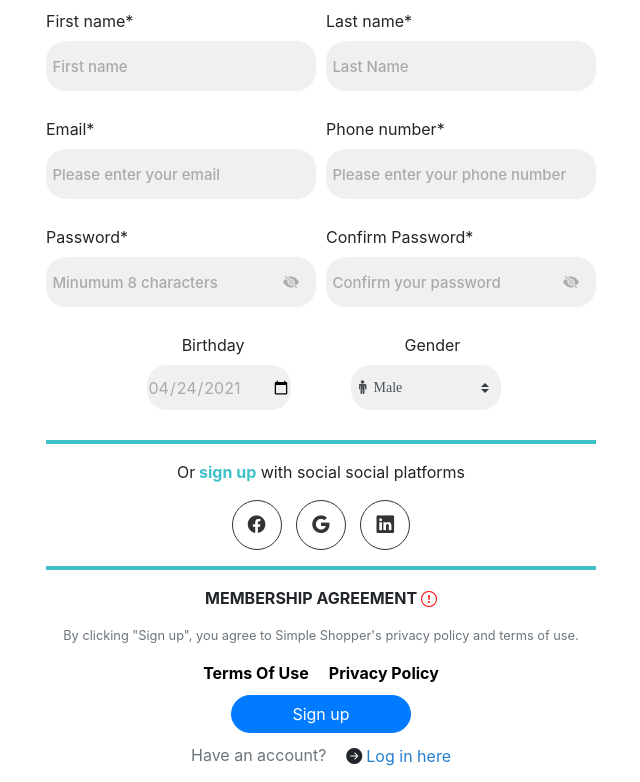
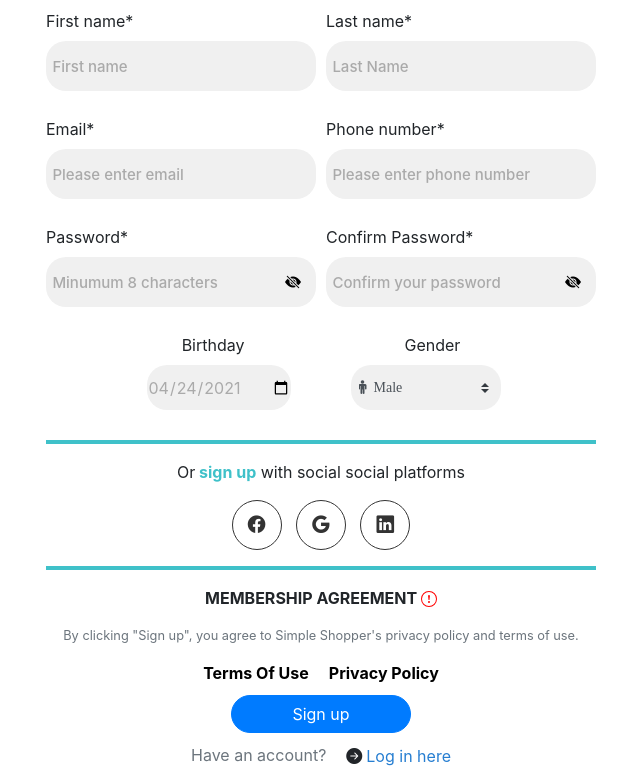
Before and after one commit to owen0712/simple-shopper, a PHP site: page /src/sign.html in a window 1280 px wide. Shown: the part 226-1008 px from the top of the page, without its empty margins (319-959 px from the left). Run offline with PHP 8.4, Linux system fonts and the light colour scheme; some libraries are stand-ins or nearby versions.

Commit message:
wen xuan
modified

```diff
--- a/src/sign.html
+++ b/src/sign.html
@@ -72,7 +72,7 @@
           <div class="form-row"  style="justify-content: center;">
               <div class="col-md-3 mb-3">
                <label style="margin-top: 10px;">Email*</label>
-                <input type="email" class="form-type" placeholder= "Please enter your email" id = "email" >
+                <input type="email" class="form-type" placeholder= "Please enter email" id = "email" >
                 <div class = "i_check">
                   <i class="bi bi-check-circle-fill" id="bi-check-circle-fill"></i>
                   <i class="bi bi-exclamation-circle-fill" id = "bi-exclamation-circle-fill"></i>
@@ -81,7 +81,7 @@
               </div>
               <div class="col-md-3 mb-3">
                <label style="margin-top: 10px;">Phone number*</label>
-                <input type="tel" class="form-type" placeholder= "Please enter your phone number" id = "phone" >
+                <input type="tel" class="form-type" placeholder= "Please enter phone number" id = "phone" >
                 <div class = "i_check">
                   <i class="bi bi-check-circle-fill" id="bi-check-circle-fill"></i>
                   <i class="bi bi-exclamation-circle-fill" id = "bi-exclamation-circle-fill"></i>
--- a/style/forgot.css
+++ b/style/forgot.css
@@ -20,7 +20,7 @@
   .form-type i {
     text-align: center;
     line-height: 55px;
-    color: #acacac;
+    color: #000000;
     font-size: 1.1rem;
   }
 
--- a/style/signUp.css
+++ b/style/signUp.css
@@ -140,7 +140,7 @@
   .i_check i{
     position: absolute;
     top: 55px;
-    right: 50px;
+    right: 40px;
     visibility:hidden;
   }
 
@@ -185,9 +185,9 @@
 
 .i_check2 i{
   position:absolute;
-  right: 46px;
+  right: 36px;
   top: 10px;
-  visibility:hidden;
+  visibility:visible;
 }
 
 .i_check2 small{
@@ -230,6 +230,6 @@
 .eye{
   position: absolute;
   top: 55px;
-  right: 22px;
-  color:#aaa;
+  right: 20px;
+  color:rgb(0, 0, 0);
 }
--- a/style/signin.css
+++ b/style/signin.css
@@ -49,7 +49,7 @@
 .input-field i {
   text-align: center;
   line-height: 55px;
-  color: #acacac;
+  color: #000000;
   transition: 0.5s;
   font-size: 1.1rem;
 }
```
